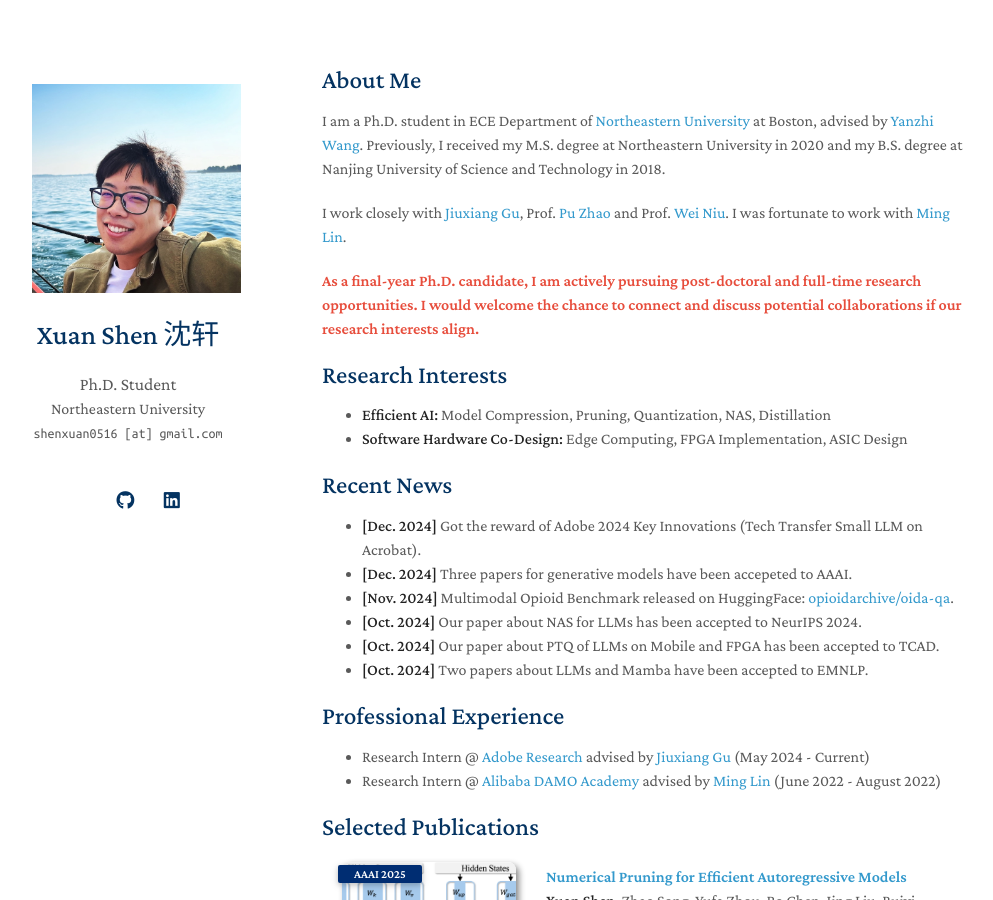
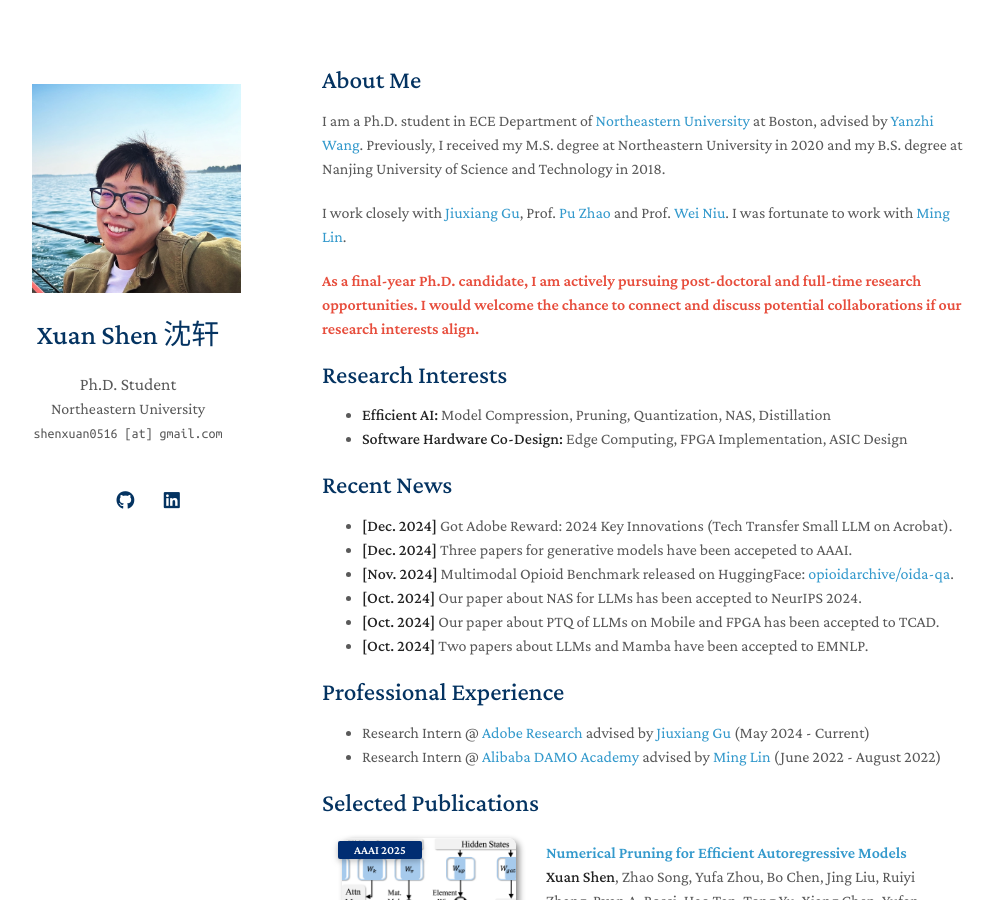
Before and after one commit to shawnricecake/shawnricecake.github.io, a Jekyll site: the page built from index.md, in a window 1280 px wide and 900 px high. Shown: the whole window, without its empty margins (148-1141 px from the left). Built offline with Jekyll 4.4.1, drawn with Linux system fonts in a browser that asks for light colours; a style sheet for code colours, icons or effects is not loaded; our own code applies the rules of GitHub Pages for plain Markdown files.

Commit message:
Update index.md

```diff
--- a/index.md
+++ b/index.md
@@ -18,7 +18,7 @@
 
 ## Recent News
 
-- **[Dec. 2024]** Got the reward of Adobe 2024 Key Innovations (Tech Transfer Small LLM on Acrobat).
+- **[Dec. 2024]** Got Adobe Reward: 2024 Key Innovations (Tech Transfer Small LLM on Acrobat).
 - **[Dec. 2024]** Three papers for generative models have been accepeted to AAAI.
 - **[Nov. 2024]** Multimodal Opioid Benchmark released on HuggingFace: [opioidarchive/oida-qa](https://huggingface.co/datasets/opioidarchive/oida-qa).
 - **[Oct. 2024]** Our paper about NAS for LLMs has been accepted to NeurIPS 2024.
```
